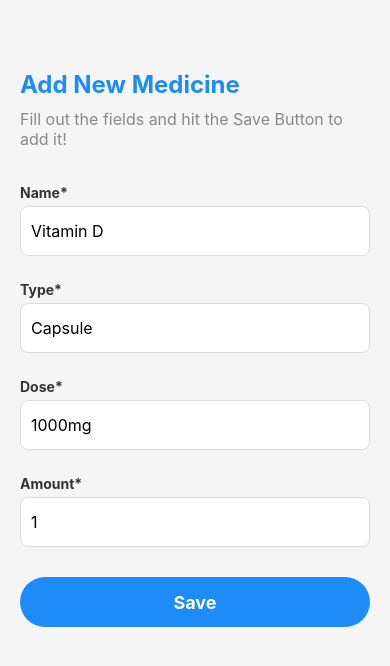
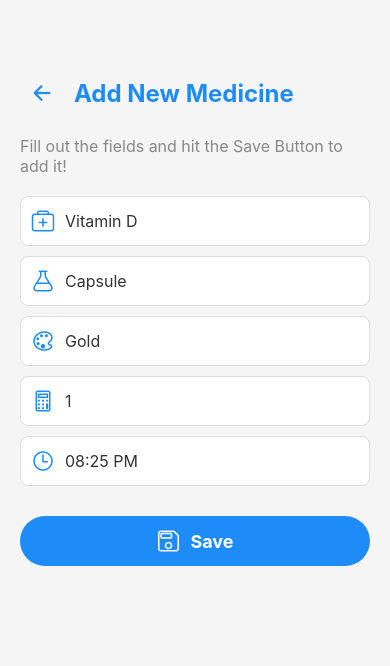
Before and after one commit to hieutrantrong21520859MMCL21/NT114_DACN_ElderlyAssistance, a React Native app: screen /AddMedicine in a window 390 px wide. Shown: the top 666 px of the page. Built offline with nearby package versions, Linux system fonts and the light colour scheme.

Commit message:
resolve warning

```diff
--- a/app.json
+++ b/app.json
@@ -20,6 +20,11 @@
         "backgroundColor": "#ffffff"
       }
     },
+    "notifications": {
+      "icon": "./assets/notification-icon.png",
+      "androidMode": "default",
+      "androidCollapsedTitle": "You have a new notification!"
+    },
     "web": {
       "favicon": "./assets/favicon.png"
     },
@@ -28,5 +33,6 @@
         "expo-font"
       ]
     ]
+
   }
 }
--- a/screens/AddMedicineScreen.js
+++ b/screens/AddMedicineScreen.js
@@ -1,69 +1,90 @@
 import React, { useState } from 'react';
-import { View, Text, TextInput, TouchableOpacity, StyleSheet } from 'react-native';
+import { View, Text, TextInput, TouchableOpacity, StyleSheet, Alert } from 'react-native';
+import { Ionicons } from '@expo/vector-icons';
 import { useRoute } from '@react-navigation/native';
+import DateTimePicker from '@react-native-community/datetimepicker';
 
 export default function AddMedicineScreen({ navigation }) {
   const route = useRoute();
   const editingMedicine = route.params?.editingMedicine;
-  const timeOfDay = route.params?.timeOfDay || 'Morning';
+  const timeOfDay = route.params?.timeOfDay; // Nhận timeOfDay từ navigation params
   const selectedDate = route.params?.selectedDate || new Date().toDateString();
 
-  // Set default values when editing a medicine
   const [name, setName] = useState(editingMedicine ? editingMedicine.name.split(' (')[0] : '');
   const [type, setType] = useState(editingMedicine ? editingMedicine.dosage.split(' ')[1] : '');
-  const [dose, setDose] = useState(editingMedicine ? editingMedicine.name.match(/\(([^)]+)\)/)?.[1] || '' : '');
+  const [color, setColor] = useState(editingMedicine ? editingMedicine.name.match(/\(([^)]+)\)/)?.[1] || '' : '');
   const [amount, setAmount] = useState(editingMedicine ? editingMedicine.dosage.split(' ')[0] : '');
+  const [time, setTime] = useState(editingMedicine ? new Date(editingMedicine.time) : new Date());
+  const [showTimePicker, setShowTimePicker] = useState(false);
+
+  const handleTimeChange = (event, selectedTime) => {
+    setShowTimePicker(false);
+    if (selectedTime) {
+      setTime(selectedTime);
+    }
+  };
 
   const handleSave = () => {
+    if (!name || !type || !color || !amount) {
+      Alert.alert('Validation Error', 'All fields must be filled before saving!');
+      return;
+    }
+
     const updatedMedicine = {
       id: editingMedicine ? editingMedicine.id : Date.now().toString(),
-      name: `${name} (${dose})`,
+      name: `${name} (${color})`,
       dosage: `${amount} ${type}`,
-      timeOfDay: timeOfDay,
-      date: selectedDate, // Use selectedDate instead of the current date
+      timeOfDay, // Lưu timeOfDay được truyền từ màn hình trước
+      date: selectedDate,
+      time: time.toISOString(),
     };
 
+    // Điều hướng trở lại màn hình ScheduleMedicine
     navigation.navigate('ScheduleMedicine', { newMedicine: updatedMedicine, editing: !!editingMedicine });
   };
 
   return (
     <View style={styles.container}>
-      <Text style={styles.title}>Add New Medicine</Text>
+      <View style={styles.header}>
+        <TouchableOpacity onPress={() => navigation.goBack()} style={styles.backButton}>
+          <Ionicons name="arrow-back" size={24} color="#1D8CF8" />
+        </TouchableOpacity>
+        <Text style={styles.title}>Add New Medicine</Text>
+      </View>
+
       <Text style={styles.subtitle}>Fill out the fields and hit the Save Button to add it!</Text>
 
-      <Text style={styles.label}>Name*</Text>
-      <TextInput
-        placeholder="Vitamin D"
-        value={name}
-        onChangeText={setName}
-        style={styles.input}
-      />
+      <View style={styles.inputContainer}>
+        <Ionicons name="medkit-outline" size={24} color="#1D8CF8" style={styles.icon} />
+        <TextInput placeholder="Vitamin D" value={name} onChangeText={setName} style={styles.input} />
+      </View>
 
-      <Text style={styles.label}>Type*</Text>
-      <TextInput
-        placeholder="Capsule"
-        value={type}
-        onChangeText={setType}
-        style={styles.input}
-      />
+      <View style={styles.inputContainer}>
+        <Ionicons name="flask-outline" size={24} color="#1D8CF8" style={styles.icon} />
+        <TextInput placeholder="Capsule" value={type} onChangeText={setType} style={styles.input} />
+      </View>
 
-      <Text style={styles.label}>Dose*</Text>
-      <TextInput
-        placeholder="1000mg"
-        value={dose}
-        onChangeText={setDose}
-        style={styles.input}
-      />
+      <View style={styles.inputContainer}>
+        <Ionicons name="color-palette-outline" size={24} color="#1D8CF8" style={styles.icon} />
+        <TextInput placeholder="Gold" value={color} onChangeText={setColor} style={styles.input} />
+      </View>
 
-      <Text style={styles.label}>Amount*</Text>
-      <TextInput
-        placeholder="1"
-        value={amount}
-        onChangeText={setAmount}
-        style={styles.input}
-      />
+      <View style={styles.inputContainer}>
+        <Ionicons name="calculator-outline" size={24} color="#1D8CF8" style={styles.icon} />
+        <TextInput placeholder="1" value={amount} onChangeText={setAmount} style={styles.input} />
+      </View>
+
+      <TouchableOpacity onPress={() => setShowTimePicker(true)} style={styles.inputContainer}>
+        <Ionicons name="time-outline" size={24} color="#1D8CF8" style={styles.icon} />
+        <Text style={styles.timeText}>{time.toLocaleTimeString([], { hour: '2-digit', minute: '2-digit' })}</Text>
+      </TouchableOpacity>
+
+      {showTimePicker && (
+        <DateTimePicker value={time} mode="time" is24Hour={true} display="default" onChange={handleTimeChange} />
+      )}
 
       <TouchableOpacity onPress={handleSave} style={styles.saveButton}>
+        <Ionicons name="save-outline" size={24} color="#FFF" />
         <Text style={styles.saveButtonText}>Save</Text>
       </TouchableOpacity>
     </View>
@@ -77,45 +98,61 @@ const styles = StyleSheet.create({
     paddingTop: 70,
     backgroundColor: '#F5F5F5',
   },
+  header: {
+    flexDirection: 'row',
+    alignItems: 'center',
+    marginBottom: 20,
+  },
+  backButton: {
+    padding: 10,
+  },
   title: {
     fontSize: 24,
     fontWeight: 'bold',
     color: '#1D8CF8',
-    marginBottom: 10,
+    marginLeft: 10,
   },
   subtitle: {
     fontSize: 16,
     color: '#888',
     marginBottom: 20,
   },
-  label: {
-    fontSize: 14,
-    fontWeight: 'bold',
-    color: '#333',
-    marginTop: 15,
-    marginBottom: 5,
-  },
-  input: {
+  inputContainer: {
+    flexDirection: 'row',
+    alignItems: 'center',
     height: 50,
     borderColor: '#DDD',
     borderWidth: 1,
     borderRadius: 8,
     paddingHorizontal: 10,
     backgroundColor: '#FFF',
-    fontSize: 16,
     marginBottom: 10,
   },
+  icon: {
+    marginRight: 10,
+  },
+  input: {
+    flex: 1,
+    fontSize: 16,
+    color: '#333',
+  },
   saveButton: {
+    flexDirection: 'row',
+    alignItems: 'center',
+    justifyContent: 'center',
     height: 50,
     borderRadius: 25,
     backgroundColor: '#1D8CF8',
-    justifyContent: 'center',
-    alignItems: 'center',
     marginTop: 20,
   },
   saveButtonText: {
     color: '#FFF',
     fontSize: 18,
     fontWeight: 'bold',
+    marginLeft: 10,
+  },
+  timeText: {
+    fontSize: 16,
+    color: '#333'
   },
 });
--- a/screens/ExerciseDetailScreen.js
+++ b/screens/ExerciseDetailScreen.js
@@ -29,7 +29,7 @@ export default function ExerciseDetailScreen({ route, navigation }) {
 
   return (
     <ScrollView style={styles.container}>
-      {/* Tiêu đề và nút back */}
+      {}
       <View style={styles.header}>
         <TouchableOpacity onPress={() => navigation.goBack()} style={styles.backButton}>
           <Ionicons name="arrow-back" size={24} color="#007AFF" />
@@ -53,7 +53,7 @@ export default function ExerciseDetailScreen({ route, navigation }) {
         scrollEnabled={false}
       />
 
-      {/* Nút mở video nếu có liên kết */}
+      {}
       {exercise.videoLink && (
         <TouchableOpacity
           style={styles.videoButton}
--- a/screens/ExerciseScreen.js
+++ b/screens/ExerciseScreen.js
@@ -45,7 +45,7 @@ export default function ExerciseScreen({ navigation }) {
 
   return (
     <View style={styles.container}>
-      {/* Tiêu đề với nút back */}
+
       <View style={styles.header}>
         <TouchableOpacity onPress={() => navigation.goBack()} style={styles.backButton}>
           <Ionicons name="arrow-back" size={24} color="#007AFF" />
@@ -53,12 +53,12 @@ export default function ExerciseScreen({ navigation }) {
         <Text style={styles.title}>Exercise List</Text>
       </View>
 
-      {/* Danh sách bài tập */}
+
       <FlatList
         data={exercises}
         renderItem={renderExerciseItem}
         keyExtractor={(item) => item.id.toString()}
-        ListHeaderComponent={<Text style={styles.listHeader}></Text>} // Có thể thêm nội dung ở đây nếu cần
+        ListHeaderComponent={<Text style={styles.listHeader}></Text>}
       />
     </View>
   );
--- a/screens/ScheduleMedicineScreen.js
+++ b/screens/ScheduleMedicineScreen.js
@@ -1,9 +1,10 @@
 import React, { useEffect, useState } from 'react';
-import { View, Text, TouchableOpacity, StyleSheet, FlatList, Alert, ScrollView } from 'react-native';
+import { View, Text, TouchableOpacity, StyleSheet, FlatList, Alert } from 'react-native';
 import { useNavigation, useRoute } from '@react-navigation/native';
 import DateTimePickerModal from 'react-native-modal-datetime-picker';
 import { format } from 'date-fns';
 import { Ionicons } from '@expo/vector-icons';
+import AsyncStorage from '@react-native-async-storage/async-storage';
 
 export default function ScheduleMedicineScreen() {
   const [medicines, setMedicines] = useState({});
@@ -13,6 +14,33 @@ export default function ScheduleMedicineScreen() {
 
   const navigation = useNavigation();
   const route = useRoute();
+
+  useEffect(() => {
+    // Load saved medicines from AsyncStorage
+    const loadMedicines = async () => {
+      try {
+        const storedMedicines = await AsyncStorage.getItem('medicines');
+        if (storedMedicines) {
+          setMedicines(JSON.parse(storedMedicines));
+        }
+      } catch (error) {
+        console.error('Failed to load medicines:', error);
+      }
+    };
+    loadMedicines();
+  }, []);
+
+  useEffect(() => {
+    // Save medicines to AsyncStorage when medicines state changes
+    const saveMedicines = async () => {
+      try {
+        await AsyncStorage.setItem('medicines', JSON.stringify(medicines));
+      } catch (error) {
+        console.error('Failed to save medicines:', error);
+      }
+    };
+    saveMedicines();
+  }, [medicines]);
 
   useEffect(() => {
     if (route.params?.newMedicine) {
@@ -105,6 +133,7 @@ export default function ScheduleMedicineScreen() {
     <View style={styles.medicineContainer}>
       <Text style={styles.medicineText}>{item.name}</Text>
       <Text style={styles.medicineSubText}>{item.dosage}</Text>
+      <Text style={styles.medicineTimeText}>Time: {new Date(item.time).toLocaleTimeString()}</Text>
       <View style={styles.editDeleteContainer}>
         <TouchableOpacity onPress={() => handleEditMedicine(item)}>
           <Text style={styles.editButton}>Edit</Text>
@@ -120,16 +149,38 @@ export default function ScheduleMedicineScreen() {
     const selectedDateStr = format(selectedDate, 'yyyy-MM-dd');
     const medicinesForTimeOfDay = medicines[selectedDateStr]?.[timeOfDay] || [];
 
+    let iconName;
+    switch (timeOfDay) {
+      case 'Morning':
+        iconName = 'sunny-outline';
+        break;
+      case 'Afternoon':
+        iconName = 'partly-sunny-outline';
+        break;
+      case 'Evening':
+        iconName = 'moon-outline';
+        break;
+      default:
+        iconName = 'time-outline';
+    }
+
     return (
       <View style={styles.sectionContainer}>
         <View style={styles.sectionHeader}>
+          <View style={styles.sectionTitleContainer}>
+            <Ionicons name={iconName} size={24} color="#1D8CF8" style={styles.sectionIcon} />
             <Text style={styles.sectionTitle}>{timeOfDay}</Text>
+          </View>
           <TouchableOpacity onPress={() => navigation.navigate('AddMedicine', { timeOfDay })}>
             <Text style={styles.addButton}>+</Text>
           </TouchableOpacity>
         </View>
         {medicinesForTimeOfDay.length > 0 ? (
-          medicinesForTimeOfDay.map((item) => renderMedicine({ item })) // Map over the medicines and render them manually
+          <FlatList
+            data={medicinesForTimeOfDay}
+            renderItem={renderMedicine}
+            keyExtractor={(item) => item.id}
+          />
         ) : (
           <Text style={styles.placeholder}>No medicines scheduled for {timeOfDay.toLowerCase()}.</Text>
         )}
@@ -146,7 +197,10 @@ export default function ScheduleMedicineScreen() {
   };
 
   return (
-    <ScrollView style={styles.container}>
+    <FlatList
+      style={styles.container}
+      ListHeaderComponent={
+        <>
           <View style={styles.headerContainer}>
             <TouchableOpacity onPress={() => navigation.goBack()} style={styles.backButton}>
               <Ionicons name="arrow-back" size={24} color="#007AFF" />
@@ -168,7 +222,11 @@ export default function ScheduleMedicineScreen() {
           {renderSection('Morning')}
           {renderSection('Afternoon')}
           {renderSection('Evening')}
-    </ScrollView>
+        </>
+      }
+      data={[]}
+      renderItem={() => null} // Empty render function to prevent the flatlist from rendering its own items
+    />
   );
 }
 
@@ -262,4 +320,11 @@ const styles = StyleSheet.create({
     fontSize: 16,
     color: '#F44336',
   },
+  sectionTitleContainer: {
+    flexDirection: 'row',
+    alignItems: 'center',
+  },
+  sectionIcon: {
+    marginRight: 10,
+  },
 });
```
Also changed, not shown: package.json (+7 -2 lines), App.js (line endings or trailing spaces), 1 other file (tests, documents, lock files or other folders). Lines whose indentation alone changed are shown as unchanged.
